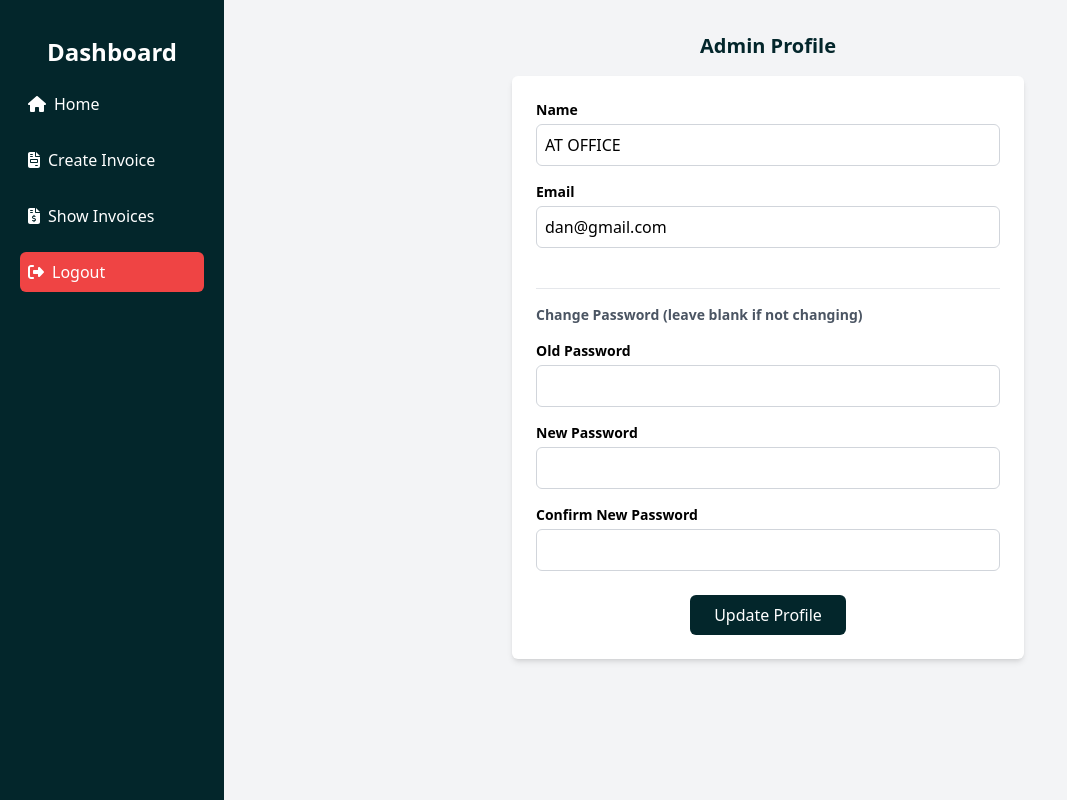
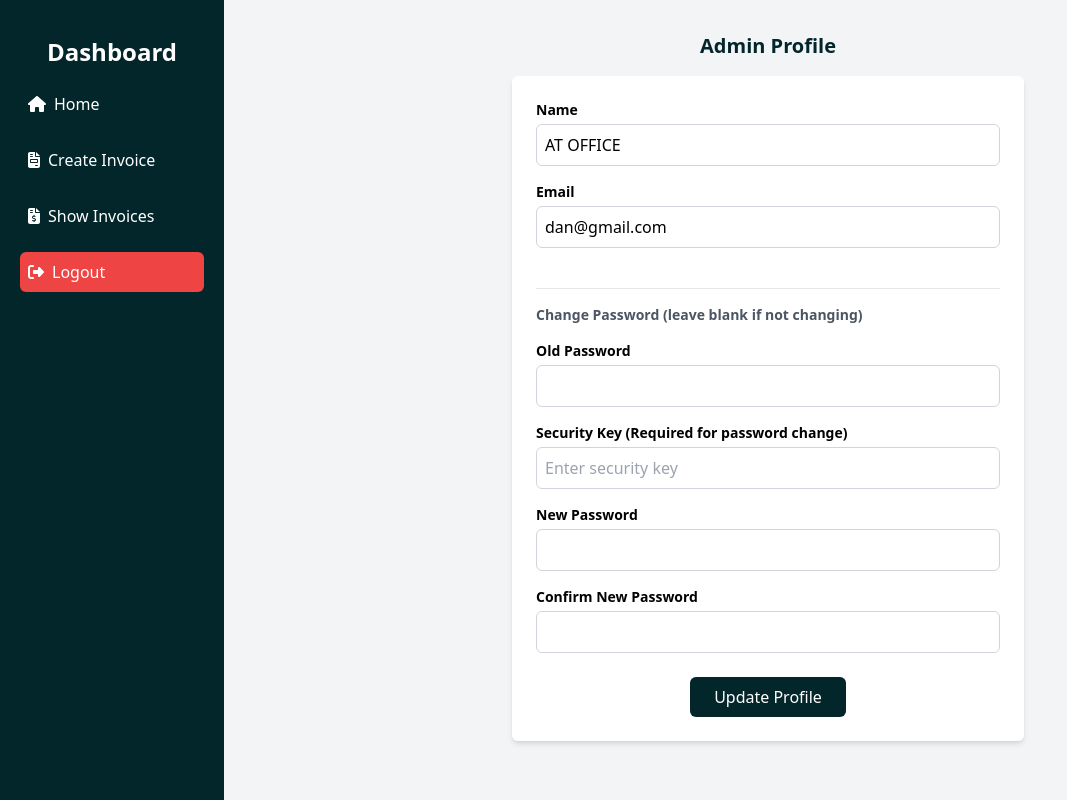
Before and after one commit to bhautik2004/DAAN-ENTERPRISE-INVOICE-MANAGEMENT, a PHP site: page /admin_profile.php in a window 1280 px wide. Shown: the whole page, without its empty margins (0-1067 px from the left). Run offline with PHP 8.4, Linux system fonts and the light colour scheme; a user stored in the database is signed in; data comes from the database, SQL or seed files in the repository; data that the repository does not hold is empty; some libraries are stand-ins or nearby versions.

Commit message:
Edit : add passkey option for update password at admin side

```diff
--- a/admin_profile.php
+++ b/admin_profile.php
@@ -5,6 +5,9 @@
 
     $admin_id = $_SESSION['admin_id']; // Ensure admin is logged in
     $message  = "";
+
+    // Define a static security key (change this to your preferred number)
+    $static_security_key = "9638478838"; // Example static key
 
     if (! $admin_id) {
         header("Location: login.php"); // Redirect if not logged in
@@ -26,6 +29,7 @@
         $old_password = isset($_POST['old_password']) ? trim($_POST['old_password']) : '';
         $new_password = isset($_POST['new_password']) ? trim($_POST['new_password']) : '';
         $confirm_password = isset($_POST['confirm_password']) ? trim($_POST['confirm_password']) : '';
+        $provided_security_key = isset($_POST['security_key']) ? trim($_POST['security_key']) : '';
 
         // Initialize update flags
         $update_name = false;
@@ -60,19 +64,26 @@
 
         // Check if password is being changed
         if (!empty($old_password) || !empty($new_password)) {
-            if (password_verify($old_password, $hashed_password)) {
-                if ($new_password === $confirm_password) {
-                    if (!empty($new_password)) {
-                        $update_password = true;
-                        $new_hashed_password = password_hash($new_password, PASSWORD_DEFAULT);
-                    } else {
-                        $message = "<p class='text-red-500 text-center'>New password cannot be empty!</p>";
-                    }
-                } else {
-                    $message = "<p class='text-red-500 text-center'>New passwords do not match!</p>";
-                }
-            } else {
+            // Check if security key matches the static key
+            if ($provided_security_key != $static_security_key) {
+                $message = "<p class='text-red-500 text-center'>Invalid security key!</p>";
+            }
+            // Verify old password
+            elseif (!password_verify($old_password, $hashed_password)) {
                 $message = "<p class='text-red-500 text-center'>Incorrect old password!</p>";
+            }
+            // Check if new passwords match
+            elseif ($new_password !== $confirm_password) {
+                $message = "<p class='text-red-500 text-center'>New passwords do not match!</p>";
+            }
+            // Check if new password is not empty
+            elseif (empty($new_password)) {
+                $message = "<p class='text-red-500 text-center'>New password cannot be empty!</p>";
+            }
+            // If all checks pass, allow password update
+            else {
+                $update_password = true;
+                $new_hashed_password = password_hash($new_password, PASSWORD_DEFAULT);
             }
         }
 
@@ -171,6 +182,11 @@
                         </div>
 
                         <div class="mb-4">
+                            <label class="block text-sm font-semibold">Security Key (Required for password change)</label>
+                            <input type="number" name="security_key" class="w-full p-2 mt-1 border border-gray-300 rounded-md" placeholder="Enter security key">
+                        </div>
+
+                        <div class="mb-4">
                             <label class="block text-sm font-semibold">New Password</label>
                             <input type="password" name="new_password" class="w-full p-2 mt-1 border border-gray-300 rounded-md">
                         </div>
```
Also changed, not shown: export_excel.php (+12 -7 lines).
